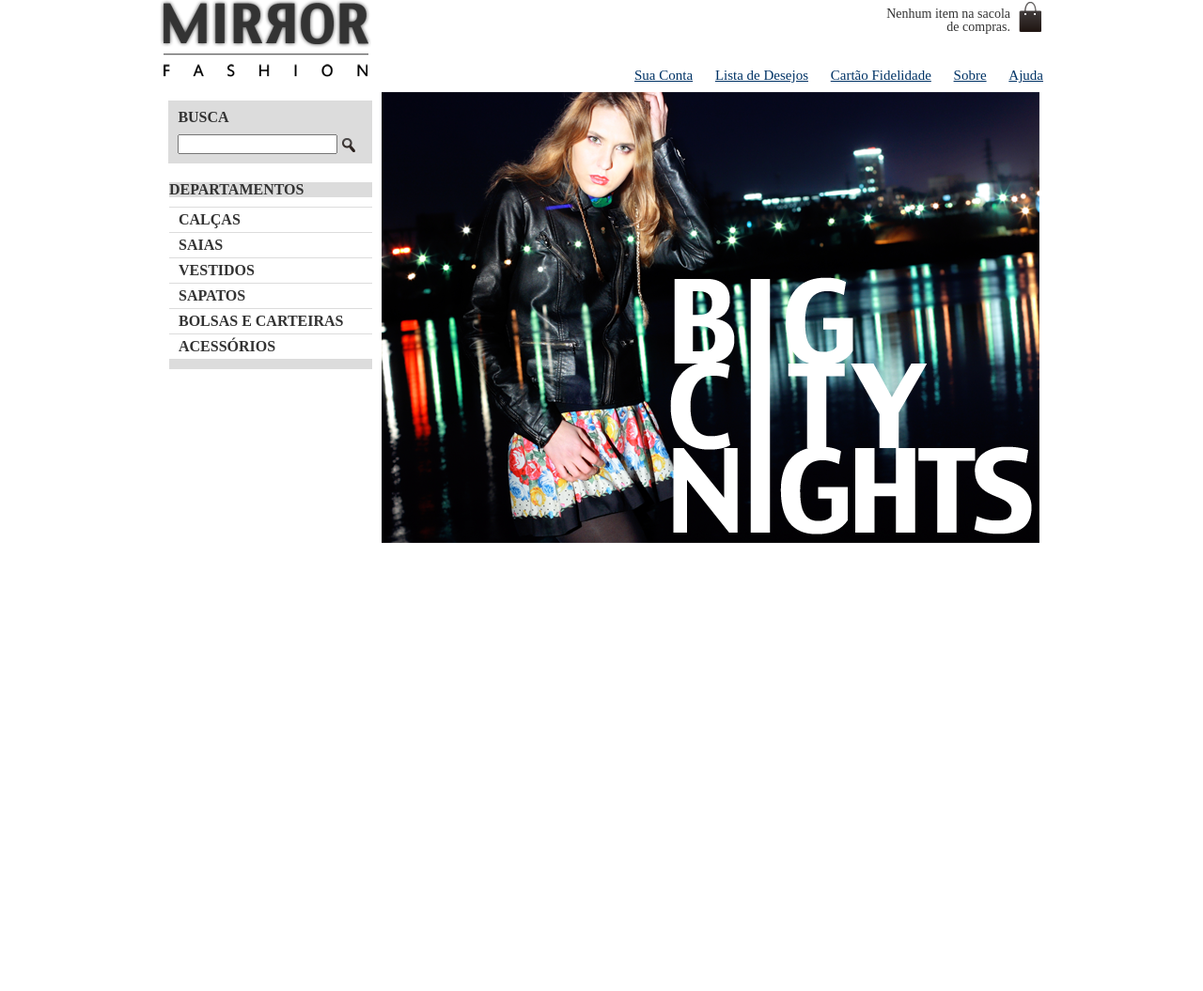
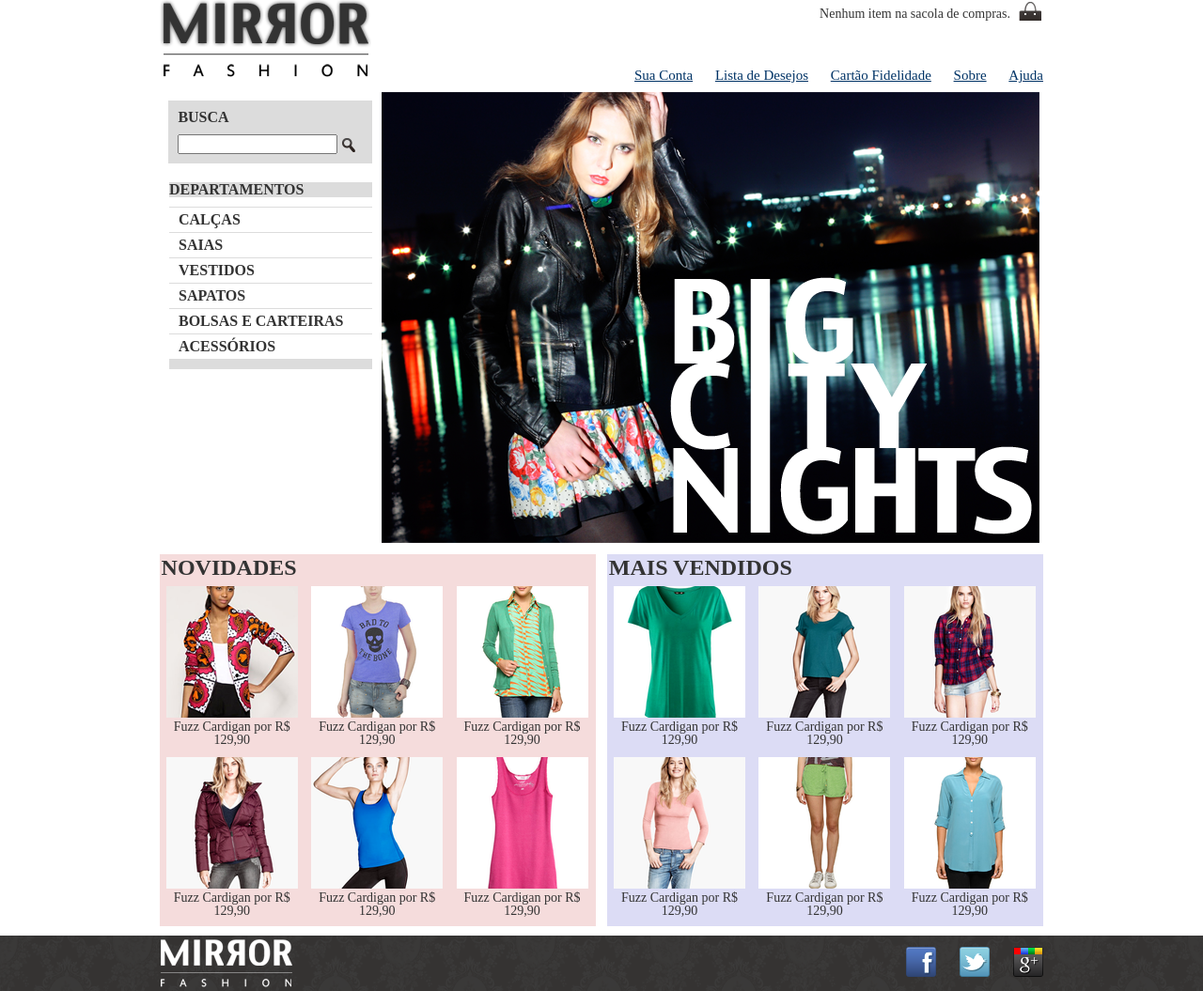
Before and after one commit to Darjh/CaelumWD-43-1.0, a PHP site: page / in a window 1280 px wide. Shown: the whole page at 94% size. Before the commit the page ends 578 px from the top, so only its background shows below. Run offline with PHP 8.4, Linux system fonts and the light colour scheme.

Commit message:
Atualização.

```diff
--- a/mirrorfashion/css/estilos.css
+++ b/mirrorfashion/css/estilos.css
@@ -4,7 +4,7 @@
     font-size: 14px;
     padding-right: 35px;
     text-align: right;
-    width: 140px;
+    width: 22%;
     padding-top: 8px;
     position: absolute;
         top: 0;
@@ -89,3 +89,90 @@ header {
 .destaque {
     margin-top: 10px;
 }
+
+.painel {
+    margin: 1% 0;
+    padding: 0.1em;
+    width: 49%;
+}
+
+.novidades {
+    float: left;
+    background-color: #f5dcdc;
+}
+
+.mais-vendidos {
+    float: right;
+    background-color: #dcdcf5;
+}
+
+.painel li {
+    display: inline-block;
+    vertical-align: top;
+    width: 9em;
+
+    margin: 0.2em;
+    padding-bottom: 1%;
+}
+
+.painel h2 {
+    font-size: 24px;
+    font-weight: bold;
+    text-transform: uppercase;
+
+    margin-bottom: 1%;
+}
+
+.painel a {
+    color: #333;
+    font-size: 14px;
+    text-align: center;
+    text-decoration: none;
+}
+
+footer {
+    background-image: url(../img/fundo-rodape.png);
+    clear: both;
+    padding: 20px 0;
+}
+
+.social a {
+    /*Tamanho da imagem*/
+    height: 2em;
+    width: 2em;
+
+    /*Imagem replacement*/
+    display: block;
+    text-indent: -9999px;
+}
+
+.social a[href*="facebook.com"] {
+    background-image: url(../img/facebook.png);
+}
+
+.social a[href*="twitter.com"] {
+    background-image: url(../img/twitter.png);
+}
+
+.social a[href*="plus.google.com"] {
+        background-image: url(../img/googleplus.png);
+}
+
+footer .container {
+    position: relative;
+}
+
+footer img {
+    margin-top: 0.3em;
+}
+
+.social {
+    position: absolute;
+    top: 12px;
+    right: 0;
+}
+
+.social li {
+    float: left;
+    margin-left: 25px;
+}
--- a/mirrorfashion/index.html
+++ b/mirrorfashion/index.html
@@ -56,5 +56,152 @@
             <img src="img/destaque-home.png" alt="Promoçao: Big City Night">
         </div><!-- fim .container .destaque -->
 
+        <div class="container paineis">
+            <section class="painel novidades">
+                <h2>Novidades</h2>
+                <ol>
+
+                    <!--Primeiro Produto -->
+                    <li>
+                        <a href="produto.html">
+                            <figure>
+                                <img src="img/produtos/miniatura1.png">
+                                <figcaption>Fuzz Cardigan por R$ 129,90</figcaption>
+                            </figure>
+                        </a>
+                    </li>
+
+                    <!--Segundo Produto -->
+                    <li>
+                        <a href="produto.html">
+                            <figure>
+                                <img src="img/produtos/miniatura2.png">
+                                <figcaption>Fuzz Cardigan por R$ 129,90</figcaption>
+                            </figure>
+                        </a>
+                    </li>
+
+                    <!--Terceiro Produto -->
+                    <li>
+                        <a href="produto.html">
+                            <figure>
+                                <img src="img/produtos/miniatura3.png">
+                                <figcaption>Fuzz Cardigan por R$ 129,90</figcaption>
+                            </figure>
+                        </a>
+                    </li>
+
+                    <!--Quarto Produto -->
+                    <li>
+                        <a href="produto.html">
+                            <figure>
+                                <img src="img/produtos/miniatura4.png">
+                                <figcaption>Fuzz Cardigan por R$ 129,90</figcaption>
+                            </figure>
+                        </a>
+                    </li>
+
+                    <!--Quinto Produto -->
+                    <li>
+                        <a href="produto.html">
+                            <figure>
+                                <img src="img/produtos/miniatura5.png">
+                                <figcaption>Fuzz Cardigan por R$ 129,90</figcaption>
+                            </figure>
+                        </a>
+                    </li>
+
+                    <!--Sexto Produto -->
+                    <li>
+                        <a href="produto.html">
+                            <figure>
+                                <img src="img/produtos/miniatura6.png">
+                                <figcaption>Fuzz Cardigan por R$ 129,90</figcaption>
+                            </figure>
+                        </a>
+                    </li>
+                </ol>
+            </section>
+
+            <section class="painel mais-vendidos">
+                <h2>Mais Vendidos</h2>
+                <ol>
+
+                    <!--Primeiro Produto -->
+                    <li>
+                        <a href="produto.html">
+                            <figure>
+                                <img src="img/produtos/miniatura7.png">
+                                <figcaption>Fuzz Cardigan por R$ 129,90</figcaption>
+                            </figure>
+                        </a>
+                    </li>
+
+                    <!--Segundo Produto -->
+                    <li>
+                        <a href="produto.html">
+                            <figure>
+                                <img src="img/produtos/miniatura8.png">
+                                <figcaption>Fuzz Cardigan por R$ 129,90</figcaption>
+                            </figure>
+                        </a>
+                    </li>
+
+                    <!--Terceiro Produto -->
+                    <li>
+                        <a href="produto.html">
+                            <figure>
+                                <img src="img/produtos/miniatura9.png">
+                                <figcaption>Fuzz Cardigan por R$ 129,90</figcaption>
+                            </figure>
+                        </a>
+                    </li>
+
+                    <!--Quarto Produto -->
+                    <li>
+                        <a href="produto.html">
+                            <figure>
+                                <img src="img/produtos/miniatura10.png">
+                                <figcaption>Fuzz Cardigan por R$ 129,90</figcaption>
+                            </figure>
+                        </a>
+                    </li>
+
+                    <!--Quinto Produto -->
+                    <li>
+                        <a href="produto.html">
+                            <figure>
+                                <img src="img/produtos/miniatura11.png">
+                                <figcaption>Fuzz Cardigan por R$ 129,90</figcaption>
+                            </figure>
+                        </a>
+                    </li>
+
+                    <!--Sexto Produto -->
+                    <li>
+                        <a href="produto.html">
+                            <figure>
+                                <img src="img/produtos/miniatura12.png">
+                                <figcaption>Fuzz Cardigan por R$ 129,90</figcaption>
+                            </figure>
+                        </a>
+                    </li>
+                </ol>
+            </section>
+        </div>
+
+        <footer>
+            <div class="container">
+                <img src="img/logo-rodape.png" alt="Logo Mirror Fashion">
+
+                <ul class="social">
+                    <li><a href="http://facebook.com/mirrorfashion">Facebook</a></li>
+                    <li><a href="http://twitter.com/mirrorfashion">Twitter</a></li>
+                    <li><a href="http://plus.google.com/mirrorfashion">Google+</a></li>
+                </ul>
+            </div>
+
+        </footer>
+
     </body>
 </html>
```
Also changed, not shown: mirrorfashion/Sobre.html (+14 -4 lines), mirrorfashion/css/sobre.css (+68 -12 lines).
